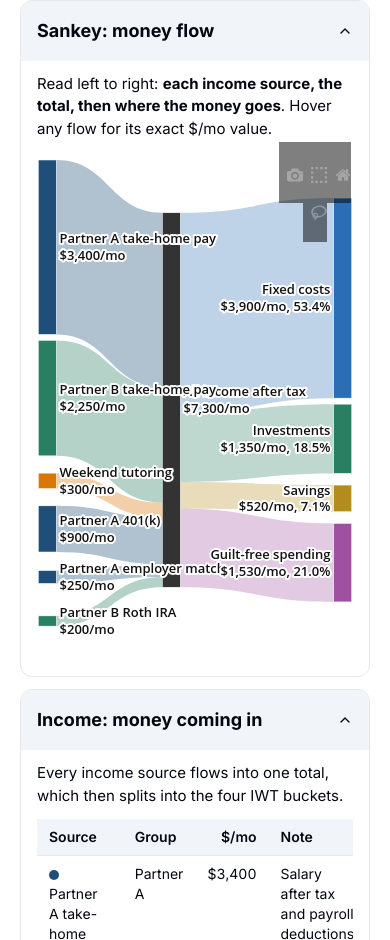
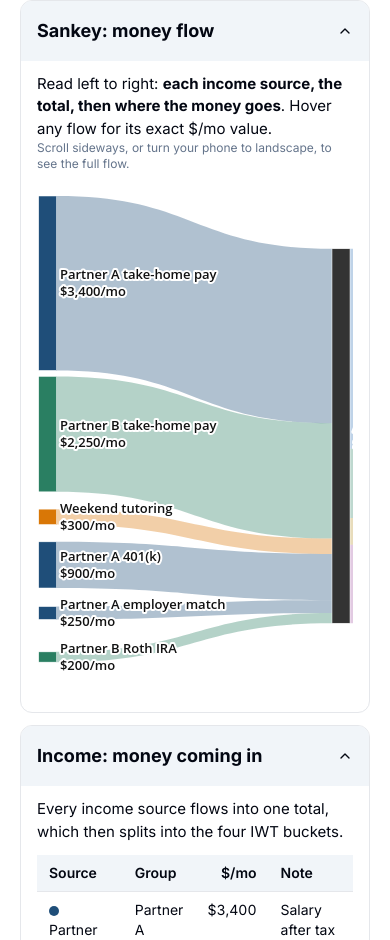
Before and after one commit to shivbijlani/fubudget, a Next.js app: page / in a window 390 px wide. Shown: the part 2020-2960 px from the top of the page. Built offline with nearby package versions, Linux system fonts and the light colour scheme.

Commit message:
Sankey: keep a 720px min width with horizontal scroll on narrow screens

```diff
--- a/components/Sankey.tsx
+++ b/components/Sankey.tsx
@@ -14,6 +14,7 @@ type SankeyProps = {
 };
 
 const MARGIN = 10;
+const MIN_WIDTH_PX = 720;
 const MIN_NODE_PX = 22;
 const LINE_PX = 16;
 const GAP_PX = 6;
@@ -205,5 +206,17 @@ export function Sankey({ incomes, flows, centerLabel, centerTotal, unallocated,
       </p>
     );
   }
-  return <div id="sankey" ref={ref} className="w-full" style={{ minHeight: sankey.height }} />;
+  // On a narrow phone screen the chart would squeeze into a tall, skinny
+  // strip, so keep its intended width and let the user scroll sideways
+  // (or turn the phone to landscape) instead.
+  return (
+    <div>
+      <p className="mb-1 text-xs text-muted-foreground sm:hidden">
+        Scroll sideways, or turn your phone to landscape, to see the full flow.
+      </p>
+      <div className="overflow-x-auto">
+        <div id="sankey" ref={ref} className="w-full" style={{ minWidth: MIN_WIDTH_PX, minHeight: sankey.height }} />
+      </div>
+    </div>
+  );
 }
```
